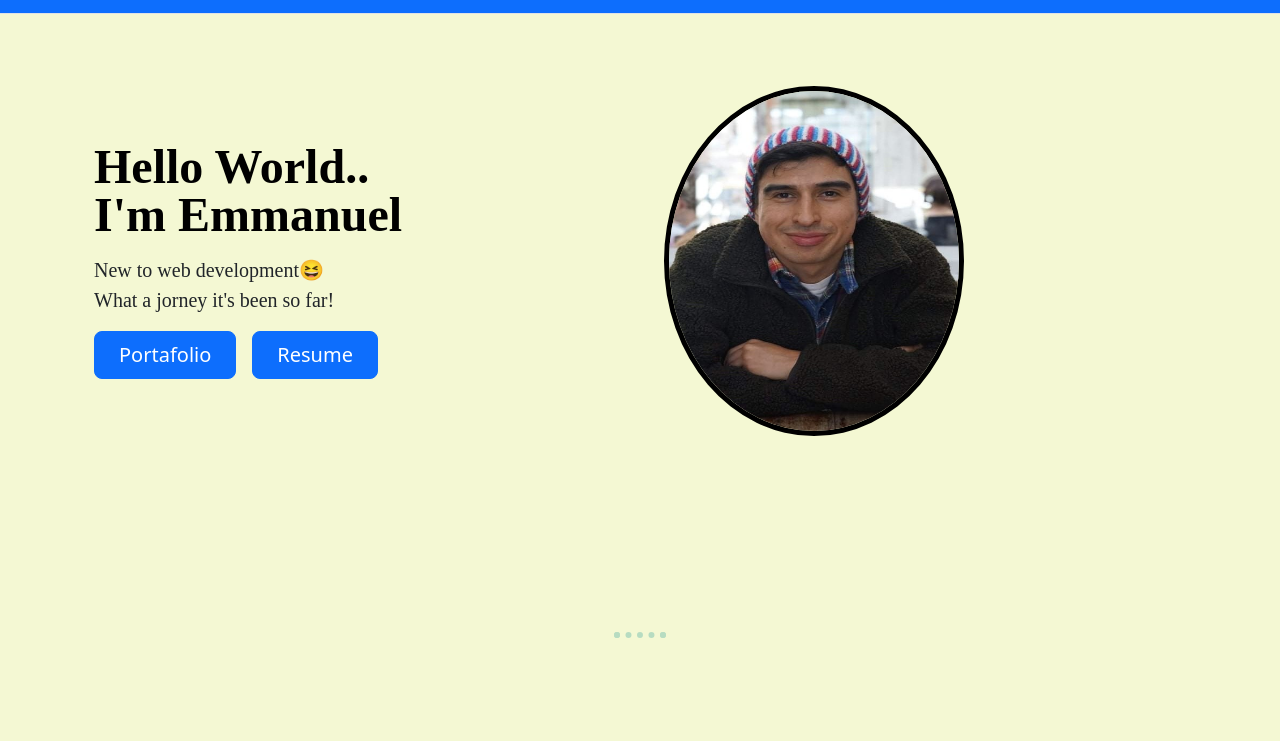
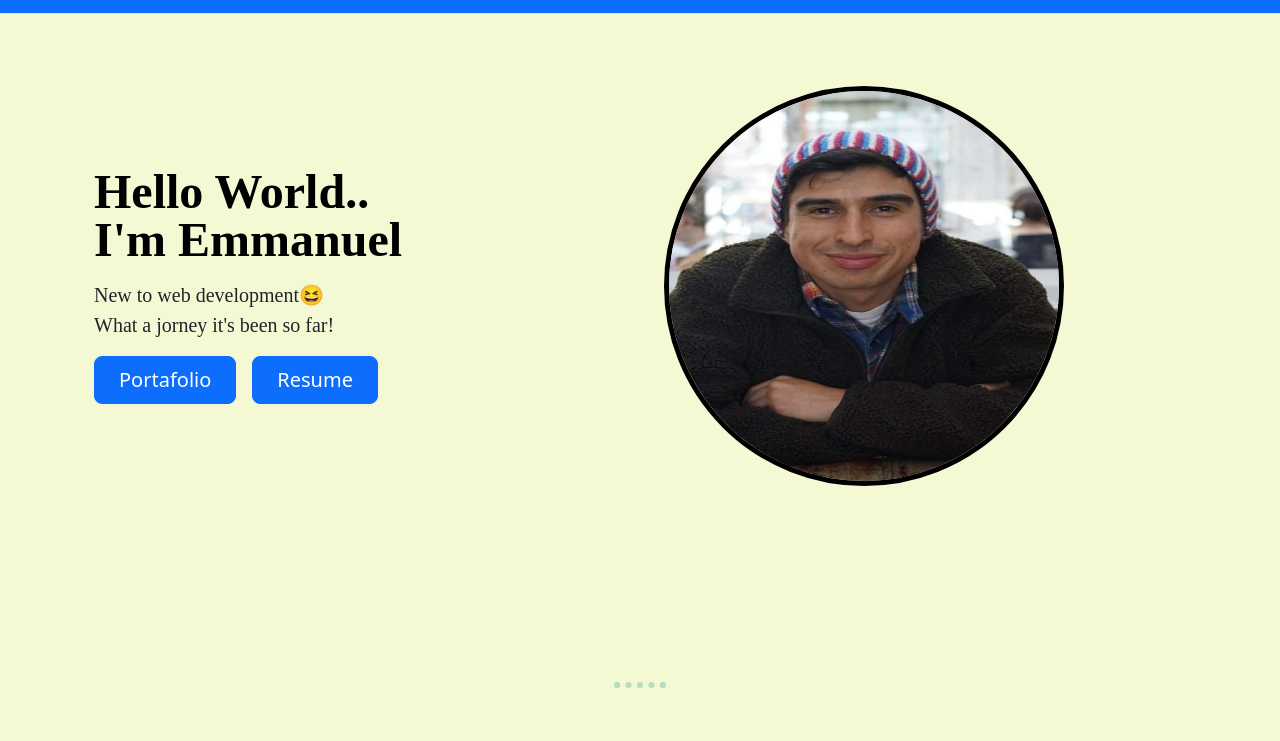
Before and after one commit to blanconeon/Capstone-2, a plain HTML site: page index.html in a window 1280 px wide. Shown: the part 59-800 px from the top of the page. Drawn offline with nearby package versions, Linux system fonts and the light colour scheme; a web font is replaced by a local one.

Commit message:
Update index.html

```diff
--- a/index.html
+++ b/index.html
@@ -36,7 +36,7 @@
       <div class="container col-xxl-8 px-4 py-5">
         <div class="row flex-lg-row-reverse align-items-center g-5 pb-5">
           <div class="col-10 col-sm-8 col-lg-6">
-            <img class="meimg" src="./Images/me.jpg" class="d-block mx-lg-auto img-fluid" alt="photome" width="300px" height="350px" loading="lazy">
+            <img class="meimg" src="./Images/me.jpg" class="d-block mx-lg-auto img-fluid" alt="photome" width="400px" height="400px" loading="lazy">
           </div>
           <div class="col-lg-6">
             <h1 class="display-5 fw-bold text-body-emphasis lh-1 mb-3">Hello World..<br> I'm Emmanuel</h1>
```
